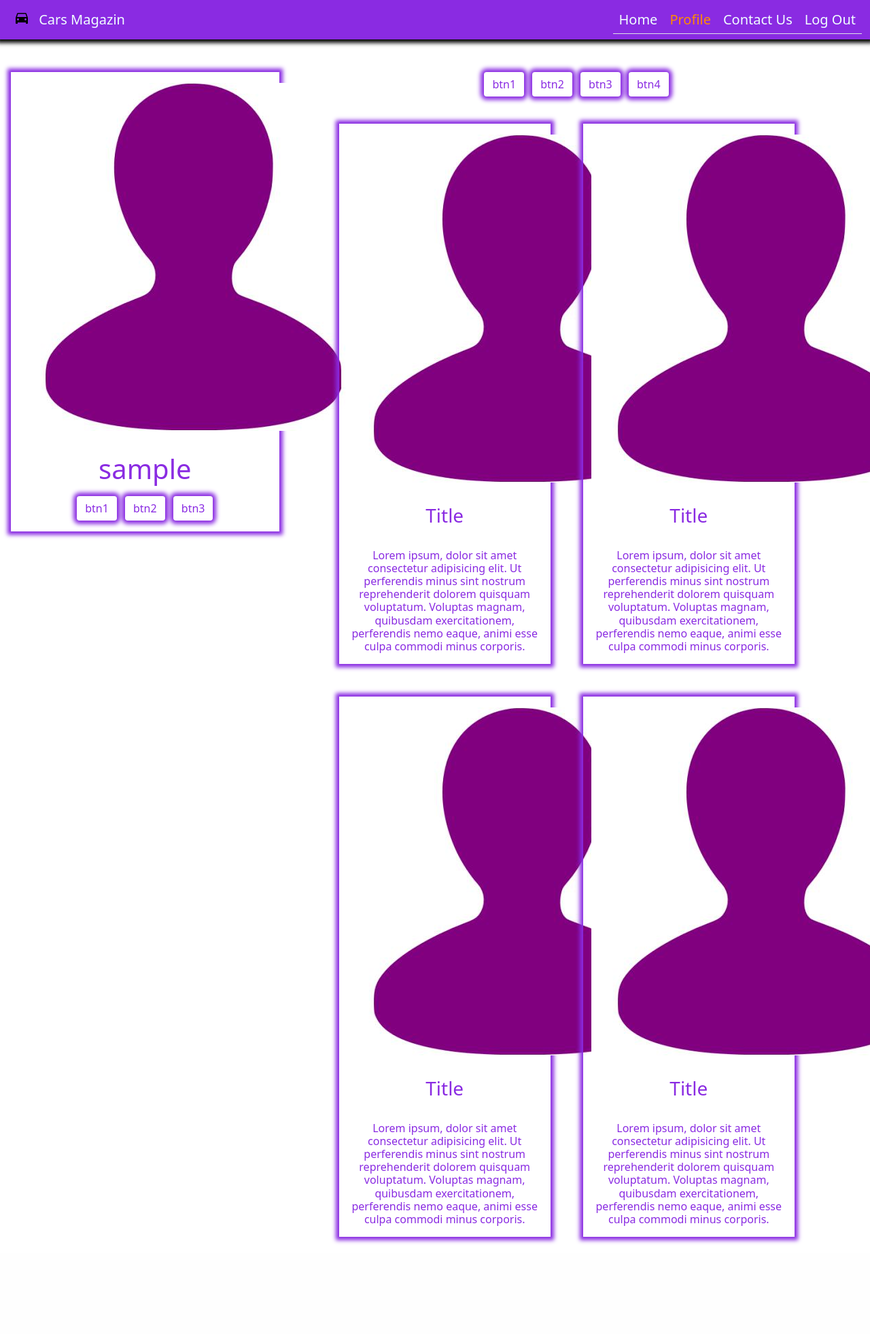
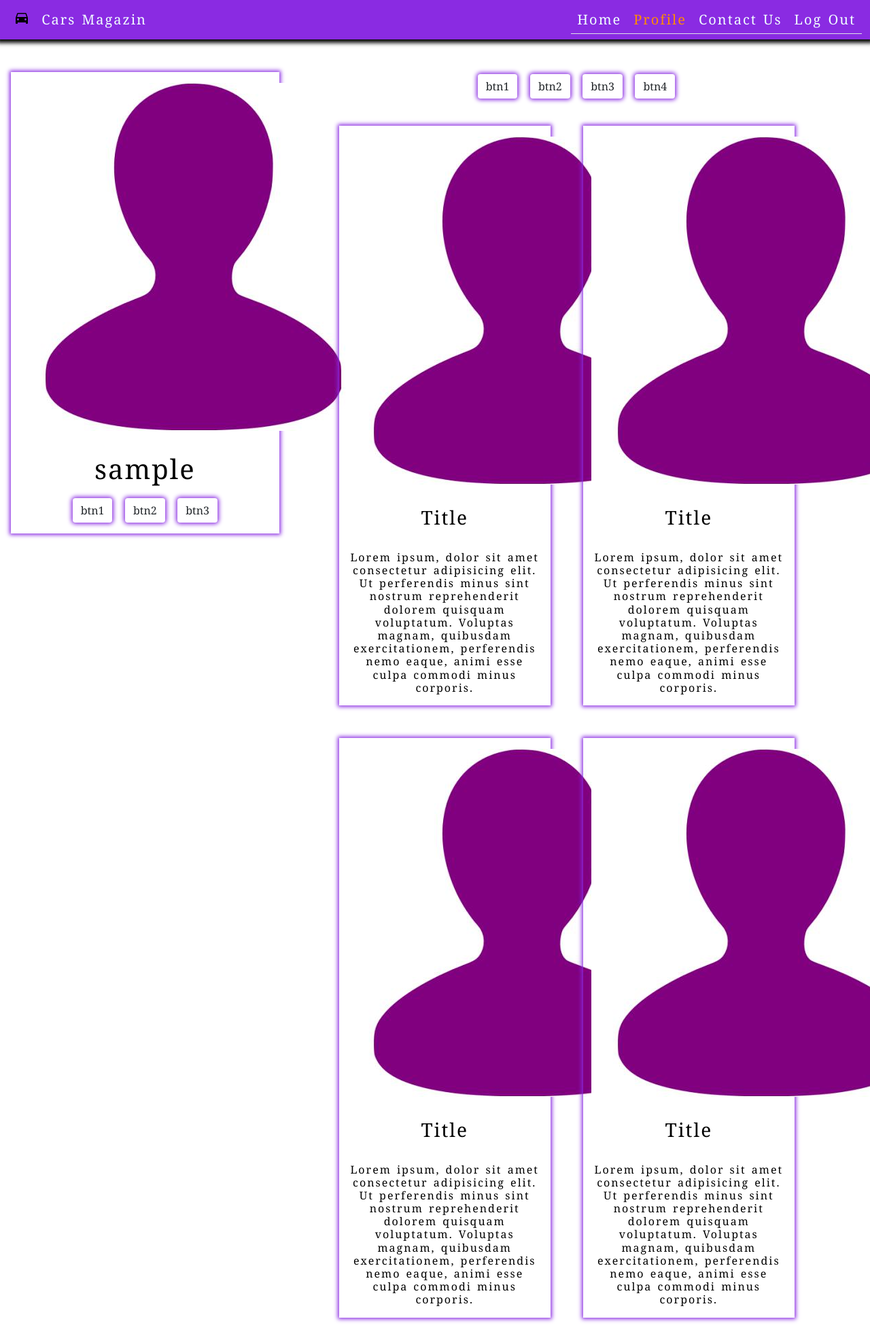
Before and after one commit to proofey/cars_magazin, a Django app: page /profile/ in a window 1280 px wide; the page is wider, and only the part inside the window is pictured. Shown: that part at 68% size. Before the commit the page ends 1830 px from the top of that part, so only its background shows below. Run offline with Django 4.2, Linux system fonts and the light colour scheme; the visitor is signed in with stand-in values (Sample User, id 1); data comes from the database, SQL or seed files in the repository; some libraries are stand-ins or nearby versions.

Commit message:
change some CSS

```diff
--- a/static/base.css
+++ b/static/base.css
@@ -1,3 +1,16 @@
+body{
+    font-family: Georgia, serif;
+    font-size: 25px;
+    letter-spacing: 2px;
+    word-spacing: 2px;
+    color: #000000;
+    font-weight: normal;
+    text-decoration: none;
+    font-style: normal;
+    font-variant: normal;
+    text-transform: none;
+}
+
 .mynavbar {
     background-color: blueviolet;
     color: azure;
@@ -14,3 +27,12 @@
 .shadowbox {
     box-shadow: 0px 0px 6px 5px #000000;
 }
+
+.post, .myform{
+    border: none;
+    box-shadow: 0px 0px 6px 2px #8a2be2;
+}
+
+.post:hover{
+    box-shadow: 0px 0px 10px 5px #8a2be2;
+}
--- a/user_profile/static/user_profile/style.css
+++ b/user_profile/static/user_profile/style.css
@@ -1,7 +1,6 @@
-.myform, .b-yes, .b-no, .profile{
+.b-yes, .b-no, .profile{
     border: none;
-    box-shadow: 0px 0px 6px 5px #8a2be2;
-    color: #8a2be2;
+    box-shadow: 0px 0px 6px 2px #8a2be2;
 }
 
 .b-yes:hover{
--- a/user_profile/templates/user_profile/profile.html
+++ b/user_profile/templates/user_profile/profile.html
@@ -44,7 +44,7 @@ Profile
                     <button class="btn profile mx-1">btn3</button>
                     <button class="btn profile mx-1">btn4</button>
                 </div>
-                <div class="col-10 col-sm-5 m-4 text-center profile">
+                <div class="col-10 col-sm-5 m-4 text-center profile post">
                     <div class="row">
                         <div class="col-12 col-sm-12 mt-3 mb-3">
                             {% thumbnail profile.image "170x170" crop="center" as im %}
@@ -55,7 +55,7 @@ Profile
                         <h6 class="col-12 col-sm-12 mt-3 mb-3">Lorem ipsum, dolor sit amet consectetur adipisicing elit. Ut perferendis minus sint nostrum reprehenderit dolorem quisquam voluptatum. Voluptas magnam, quibusdam exercitationem, perferendis nemo eaque, animi esse culpa commodi minus corporis.</h6>
                     </div>
                 </div>
-                <div class="col-10 col-sm-5 m-4 text-center profile">
+                <div class="col-10 col-sm-5 m-4 text-center profile post">
                     <div class="row">
                         <div class="col-12 col-sm-12 mt-3 mb-3">
                             {% thumbnail profile.image "170x170" crop="center" as im %}
@@ -66,7 +66,7 @@ Profile
                         <h6 class="col-12 col-sm-12 mt-3 mb-3">Lorem ipsum, dolor sit amet consectetur adipisicing elit. Ut perferendis minus sint nostrum reprehenderit dolorem quisquam voluptatum. Voluptas magnam, quibusdam exercitationem, perferendis nemo eaque, animi esse culpa commodi minus corporis.</h6>
                     </div>
                 </div>
-                <div class="col-10 col-sm-5 m-4 text-center profile">
+                <div class="col-10 col-sm-5 m-4 text-center profile post">
                     <div class="row">
                         <div class="col-12 col-sm-12 mt-3 mb-3">
                             {% thumbnail profile.image "170x170" crop="center" as im %}
@@ -77,7 +77,7 @@ Profile
                         <h6 class="col-12 col-sm-12 mt-3 mb-3">Lorem ipsum, dolor sit amet consectetur adipisicing elit. Ut perferendis minus sint nostrum reprehenderit dolorem quisquam voluptatum. Voluptas magnam, quibusdam exercitationem, perferendis nemo eaque, animi esse culpa commodi minus corporis.</h6>
                     </div>
                 </div>
-                <div class="col-10 col-sm-5 m-4 text-center profile">
+                <div class="col-10 col-sm-5 m-4 text-center profile post">
                     <div class="row">
                         <div class="col-12 col-sm-12 mt-3 mb-3">
                             {% thumbnail profile.image "170x170" crop="center" as im %}
```
